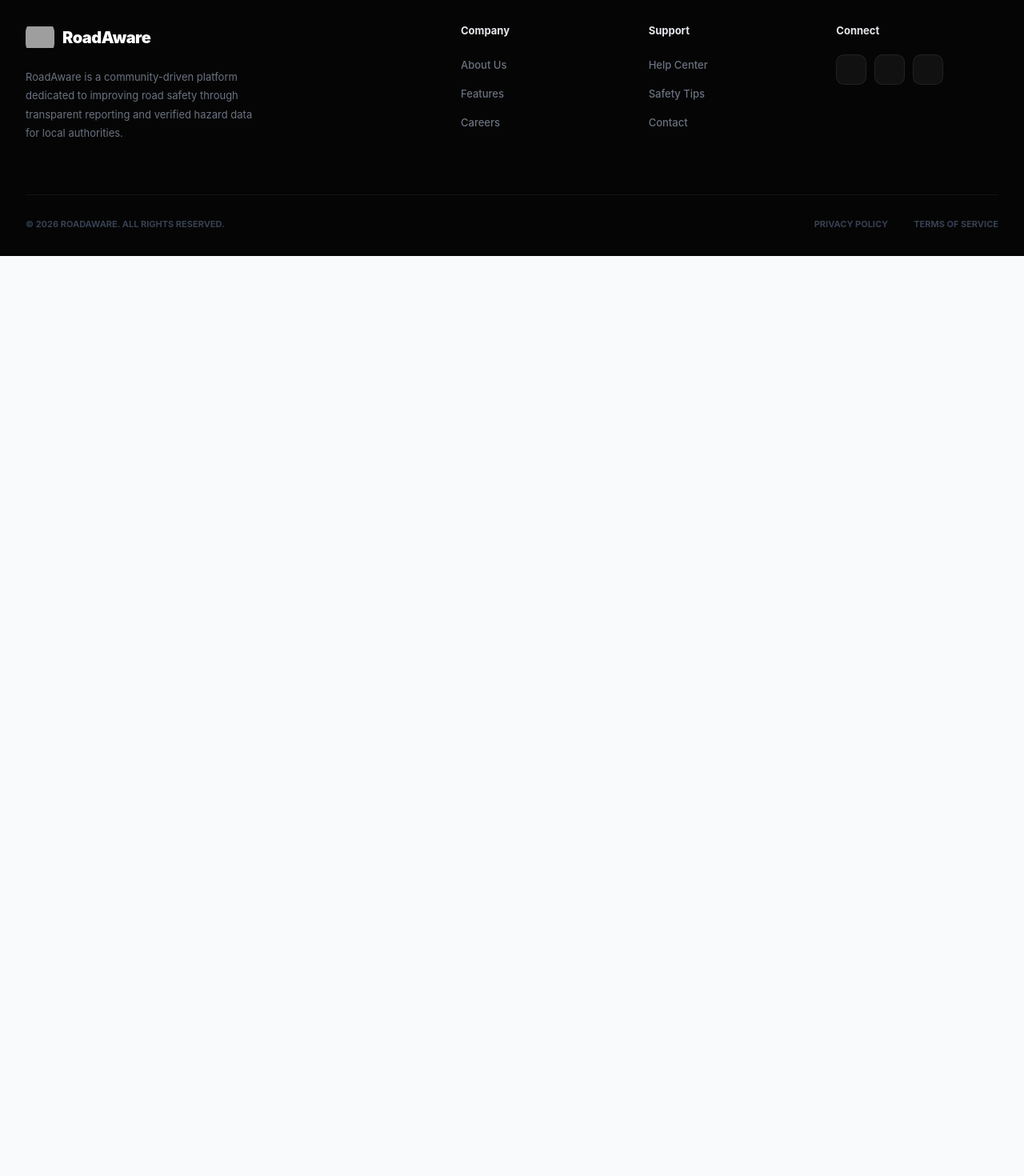
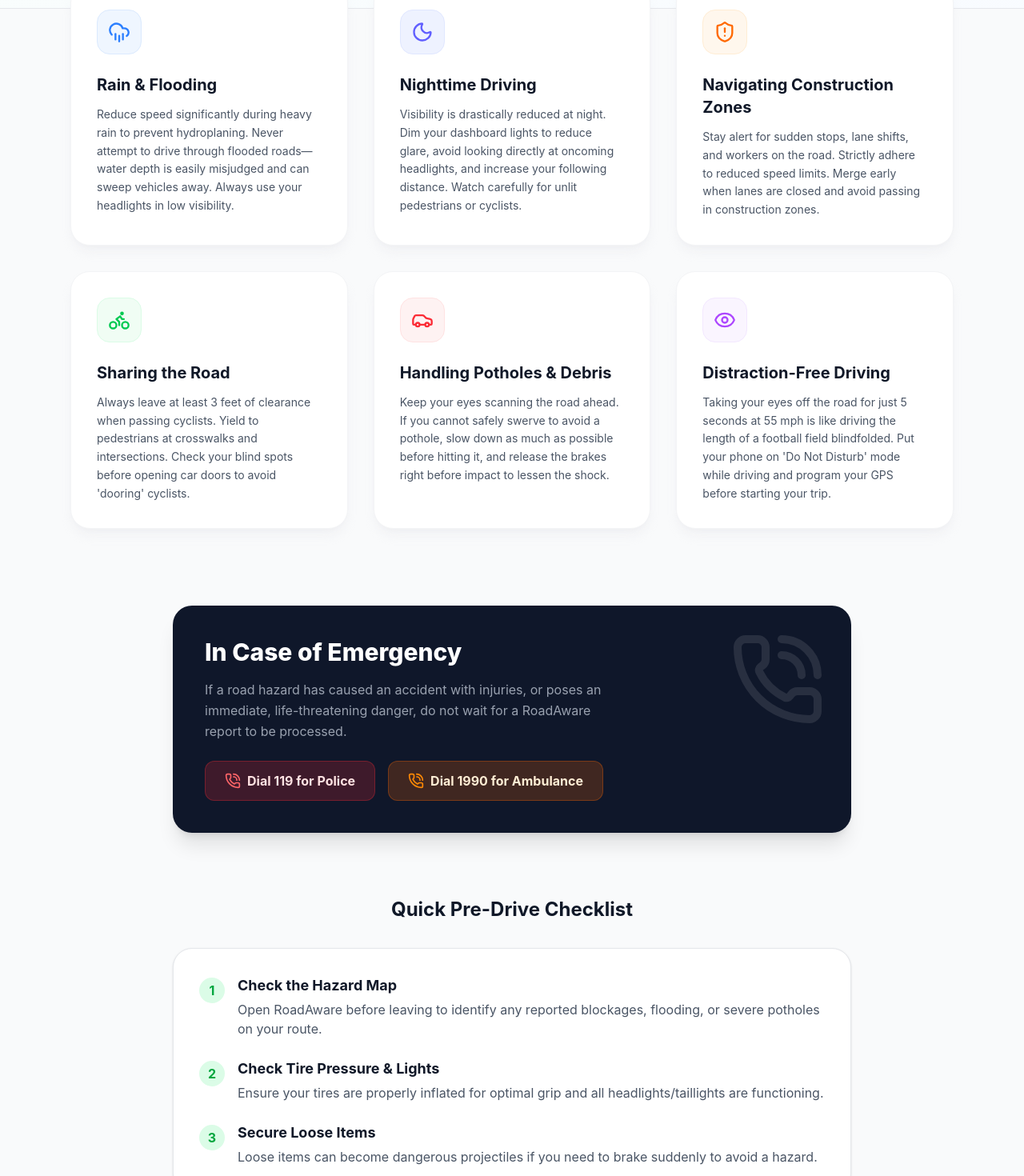
Before and after one commit to Pathum-Piyumal/RoadAware, a React (Vite) app in the folder frontend/: page /safety-tips in a window 1280 px wide. Shown: the part 480-1950 px from the top of the page at 80% size. Before the commit the page ends 800 px from the top, so only its background shows below. Built offline with nearby package versions, Linux system fonts and the light colour scheme; no server answers; grey boxes are pictures that could not be loaded; a web font is replaced by a local one.

Commit message:
Add Safety Tips page and update app layout components

```diff
--- a/frontend/src/App.jsx
+++ b/frontend/src/App.jsx
@@ -30,6 +30,7 @@ import AboutUs from './pages/public/AboutUs';
 import Features from './pages/public/Features';
 import Careers from './pages/public/Careers';
 import HelpCenter from './pages/public/HelpCenter';
+import SafetyTips from './pages/public/SafetyTips';
 
 // Auth Pages
 import Login from './pages/auth/Login';
@@ -71,6 +72,7 @@ function AppContent() {
           <Route path="/features" element={<Features />} />
           <Route path="/careers" element={<Careers />} />
           <Route path="/help-center" element={<HelpCenter />} />
+          <Route path="/safety-tips" element={<SafetyTips />} />
           <Route path="/hazard/:id" element={<HazardDetails />} />
           <Route path="/map" element={<ProtectedRoute><HazardMap /></ProtectedRoute>} />
 
--- a/frontend/src/components/common/Footer.jsx
+++ b/frontend/src/components/common/Footer.jsx
@@ -27,7 +27,7 @@ const Footer = () => (
             ] },
             { heading: 'Support',  links: [
                 { label: 'Help Center', path: '/help-center' },
-                { label: 'Safety Tips', path: '#' },
+                { label: 'Safety Tips', path: '/safety-tips' },
                 { label: 'Contact', path: '#' }
             ] },
             { heading: 'Connect',  links: [] },
--- /dev/null
+++ b/frontend/src/pages/public/SafetyTips.jsx
@@ -0,0 +1,147 @@
+import { ShieldAlert, Car, CloudRain, Moon, Bike, Eye, PhoneCall } from 'lucide-react';
+
+export default function SafetyTips() {
+  const tips = [
+    {
+      title: "Rain & Flooding",
+      icon: CloudRain,
+      color: "text-blue-500",
+      bg: "bg-blue-50",
+      border: "border-blue-100",
+      content: "Reduce speed significantly during heavy rain to prevent hydroplaning. Never attempt to drive through flooded roads—water depth is easily misjudged and can sweep vehicles away. Always use your headlights in low visibility."
+    },
+    {
+      title: "Nighttime Driving",
+      icon: Moon,
+      color: "text-indigo-500",
+      bg: "bg-indigo-50",
+      border: "border-indigo-100",
+      content: "Visibility is drastically reduced at night. Dim your dashboard lights to reduce glare, avoid looking directly at oncoming headlights, and increase your following distance. Watch carefully for unlit pedestrians or cyclists."
+    },
+    {
+      title: "Navigating Construction Zones",
+      icon: ShieldAlert,
+      color: "text-orange-500",
+      bg: "bg-orange-50",
+      border: "border-orange-100",
+      content: "Stay alert for sudden stops, lane shifts, and workers on the road. Strictly adhere to reduced speed limits. Merge early when lanes are closed and avoid passing in construction zones."
+    },
+    {
+      title: "Sharing the Road",
+      icon: Bike,
+      color: "text-green-500",
+      bg: "bg-green-50",
+      border: "border-green-100",
+      content: "Always leave at least 3 feet of clearance when passing cyclists. Yield to pedestrians at crosswalks and intersections. Check your blind spots before opening car doors to avoid 'dooring' cyclists."
+    },
+    {
+      title: "Handling Potholes & Debris",
+      icon: Car,
+      color: "text-red-500",
+      bg: "bg-red-50",
+      border: "border-red-100",
+      content: "Keep your eyes scanning the road ahead. If you cannot safely swerve to avoid a pothole, slow down as much as possible before hitting it, and release the brakes right before impact to lessen the shock."
+    },
+    {
+      title: "Distraction-Free Driving",
+      icon: Eye,
+      color: "text-purple-500",
+      bg: "bg-purple-50",
+      border: "border-purple-100",
+      content: "Taking your eyes off the road for just 5 seconds at 55 mph is like driving the length of a football field blindfolded. Put your phone on 'Do Not Disturb' mode while driving and program your GPS before starting your trip."
+    }
+  ];
+
+  return (
+    <div className="min-h-screen bg-gray-50 font-sans text-gray-900 pb-24">
+      {/* Hero Section */}
+      <section className="relative pt-32 pb-24 bg-white border-b border-gray-200 overflow-hidden">
+        <div className="absolute inset-0 bg-gradient-to-br from-green-50 to-blue-50 opacity-40 pointer-events-none" />
+        <div className="max-w-4xl mx-auto px-6 relative z-10 text-center">
+          <span className="text-green-600 font-bold text-xs tracking-widest uppercase mb-4 flex items-center justify-center gap-2">
+            <ShieldAlert size={16} /> RoadAware Guidelines
+          </span>
+          <h1 className="text-5xl font-extrabold tracking-tight text-gray-900 mb-6">
+            Essential <span className="text-transparent bg-clip-text bg-gradient-to-r from-green-600 to-emerald-400">Safety Tips</span>
+          </h1>
+          <p className="text-xl text-gray-600 leading-relaxed mb-8 max-w-2xl mx-auto">
+            Your safety is our top priority. Review these expert guidelines to navigate hazards safely and protect yourself and others on the road.
+          </p>
+        </div>
+      </section>
+
+      {/* Main Content */}
+      <section className="max-w-6xl mx-auto px-6 -mt-8 relative z-20">
+        <div className="grid md:grid-cols-2 lg:grid-cols-3 gap-8">
+          {tips.map((tip, i) => {
+            const Icon = tip.icon;
+            return (
+              <div key={i} className="bg-white rounded-3xl p-8 border border-gray-100 shadow-lg shadow-gray-200/40 hover:-translate-y-2 transition-transform duration-300">
+                <div className={`w-14 h-14 rounded-2xl flex items-center justify-center mb-6 ${tip.bg} ${tip.border} border`}>
+                  <Icon className={tip.color} size={28} />
+                </div>
+                <h3 className="text-xl font-bold text-gray-900 mb-3">{tip.title}</h3>
+                <p className="text-gray-600 leading-relaxed text-sm">
+                  {tip.content}
+                </p>
+              </div>
+            );
+          })}
+        </div>
+      </section>
+
+      {/* Emergency Info Block */}
+      <section className="max-w-4xl mx-auto px-6 mt-24">
+        <div className="bg-[#0f172a] rounded-3xl p-10 shadow-xl overflow-hidden relative">
+          <div className="absolute top-0 right-0 p-8 opacity-10">
+            <PhoneCall size={120} className="text-white" />
+          </div>
+          <div className="relative z-10 md:w-2/3">
+            <h2 className="text-3xl font-extrabold text-white mb-4">In Case of Emergency</h2>
+            <p className="text-gray-400 mb-6 leading-relaxed">
+              If a road hazard has caused an accident with injuries, or poses an immediate, life-threatening danger, do not wait for a RoadAware report to be processed.
+            </p>
+            <div className="flex flex-wrap gap-4">
+              <div className="bg-red-500/20 border border-red-500/30 text-red-100 px-6 py-3 rounded-xl font-bold flex items-center gap-2">
+                <PhoneCall size={20} className="text-red-400" /> Dial 119 for Police
+              </div>
+              <div className="bg-orange-500/20 border border-orange-500/30 text-orange-100 px-6 py-3 rounded-xl font-bold flex items-center gap-2">
+                <PhoneCall size={20} className="text-orange-400" /> Dial 1990 for Ambulance
+              </div>
+            </div>
+          </div>
+        </div>
+      </section>
+
+      {/* Before You Drive Checklist */}
+      <section className="max-w-4xl mx-auto px-6 mt-20">
+        <h2 className="text-2xl font-bold text-gray-900 mb-8 text-center">Quick Pre-Drive Checklist</h2>
+        <div className="bg-white rounded-3xl border border-gray-200 p-8 shadow-sm">
+          <ul className="space-y-6">
+            <li className="flex items-start gap-4">
+              <div className="mt-1 flex-shrink-0 w-8 h-8 rounded-full bg-green-100 text-green-600 font-bold flex items-center justify-center">1</div>
+              <div>
+                <strong className="text-gray-900 block mb-1 text-lg">Check the Hazard Map</strong>
+                <span className="text-gray-600 text-base">Open RoadAware before leaving to identify any reported blockages, flooding, or severe potholes on your route.</span>
+              </div>
+            </li>
+            <li className="flex items-start gap-4">
+              <div className="mt-1 flex-shrink-0 w-8 h-8 rounded-full bg-green-100 text-green-600 font-bold flex items-center justify-center">2</div>
+              <div>
+                <strong className="text-gray-900 block mb-1 text-lg">Check Tire Pressure & Lights</strong>
+                <span className="text-gray-600 text-base">Ensure your tires are properly inflated for optimal grip and all headlights/taillights are functioning.</span>
+              </div>
+            </li>
+            <li className="flex items-start gap-4">
+              <div className="mt-1 flex-shrink-0 w-8 h-8 rounded-full bg-green-100 text-green-600 font-bold flex items-center justify-center">3</div>
+              <div>
+                <strong className="text-gray-900 block mb-1 text-lg">Secure Loose Items</strong>
+                <span className="text-gray-600 text-base">Loose items can become dangerous projectiles if you need to brake suddenly to avoid a hazard.</span>
+              </div>
+            </li>
+          </ul>
+        </div>
+      </section>
+    </div>
+  );
+}
```
